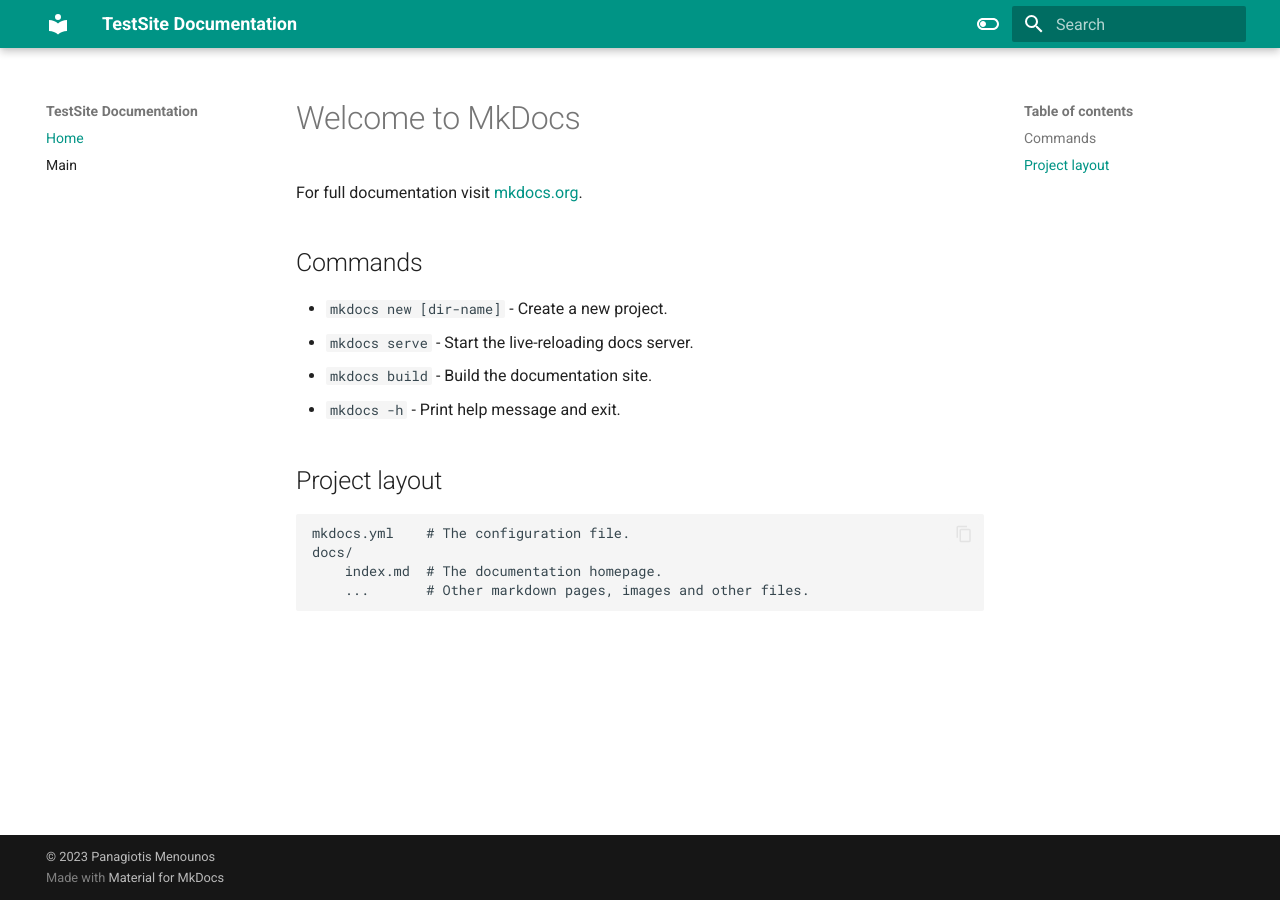
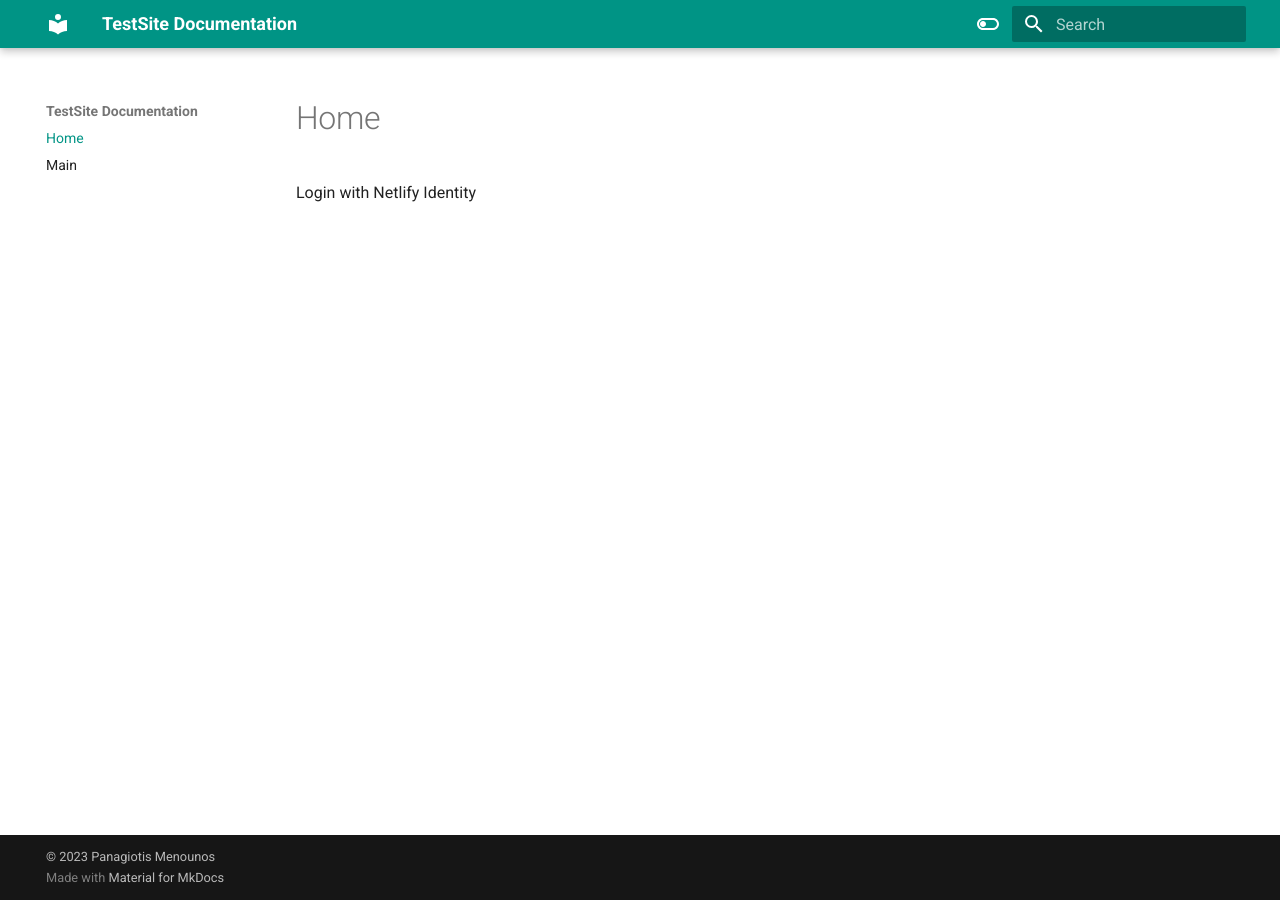
Before and after one commit to PanagiotisMenounos/TestSite, an MkDocs documentation site: the page built from docs/index.md, in a window 1280 px wide. Built offline with MkDocs 1.6.1 and Material for MkDocs 9.7.7, drawn with Linux system fonts in a browser that asks for light colours; a script that is not in the unit is left out.

Commit message:
Update index.md

```diff
--- a/docs/index.md
+++ b/docs/index.md
@@ -1,17 +1,21 @@
-# Welcome to MkDocs
+<!DOCTYPE html>
+<html>
+<head>
+  <title>A static website</title>
 
-For full documentation visit [mkdocs.org](https://www.mkdocs.org).
+  <!-- include the widget -->
+  <script type="text/javascript" src="https://identity.netlify.com/v1/netlify-identity-widget.js"></script>
+</head>
+<body>
+  <!-- Add a menu:
+   Log in / Sign up - when the user is not logged in
+   Username / Log out - when the user is logged in
+  -->
+  <div data-netlify-identity-menu></div>
 
-## Commands
-
-* `mkdocs new [dir-name]` - Create a new project.
-* `mkdocs serve` - Start the live-reloading docs server.
-* `mkdocs build` - Build the documentation site.
-* `mkdocs -h` - Print help message and exit.
-
-## Project layout
-
-    mkdocs.yml    # The configuration file.
-    docs/
-        index.md  # The documentation homepage.
-        ...       # Other markdown pages, images and other files.
+  <!-- Add a simpler button:
+    Simple button that will open the modal.
+  -->
+  <div data-netlify-identity-button>Login with Netlify Identity</div>
+</body>
+</html>
```
